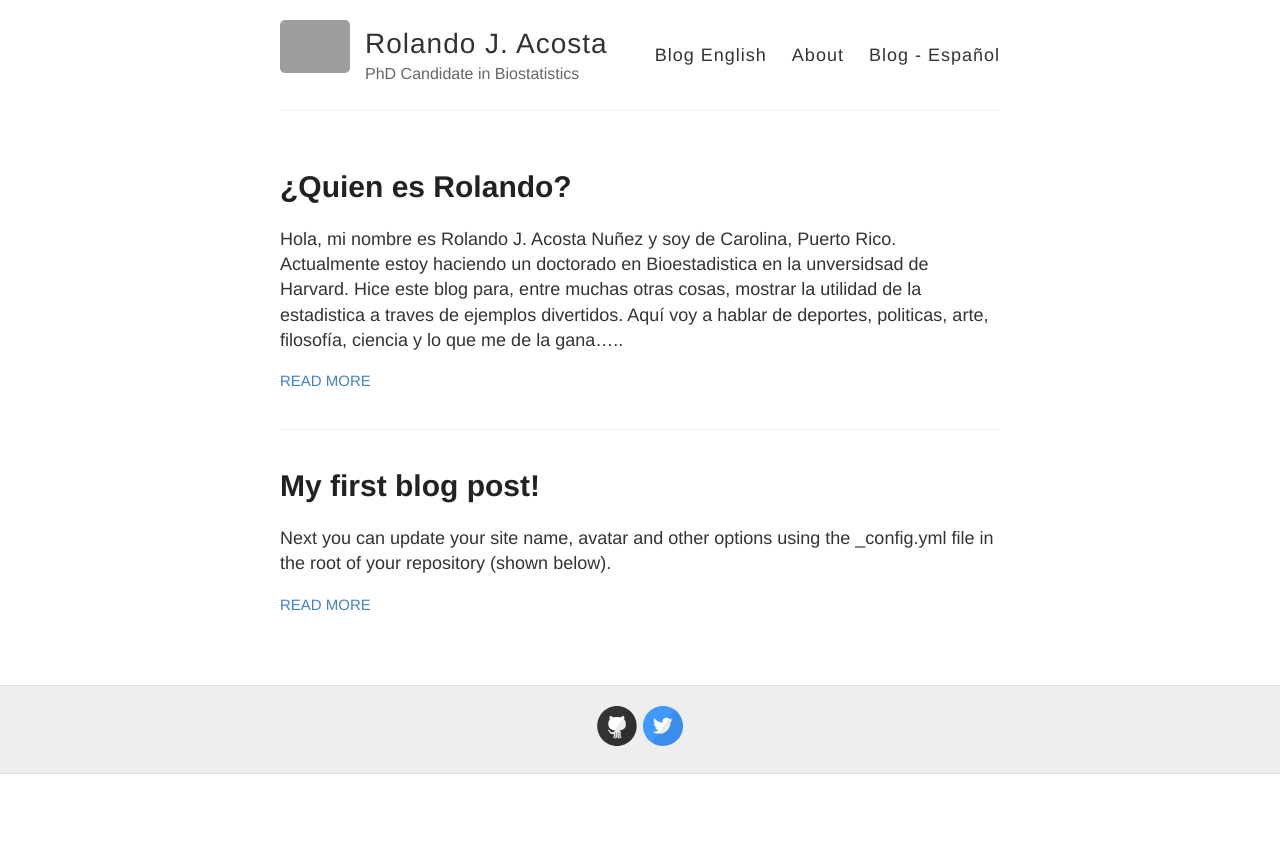
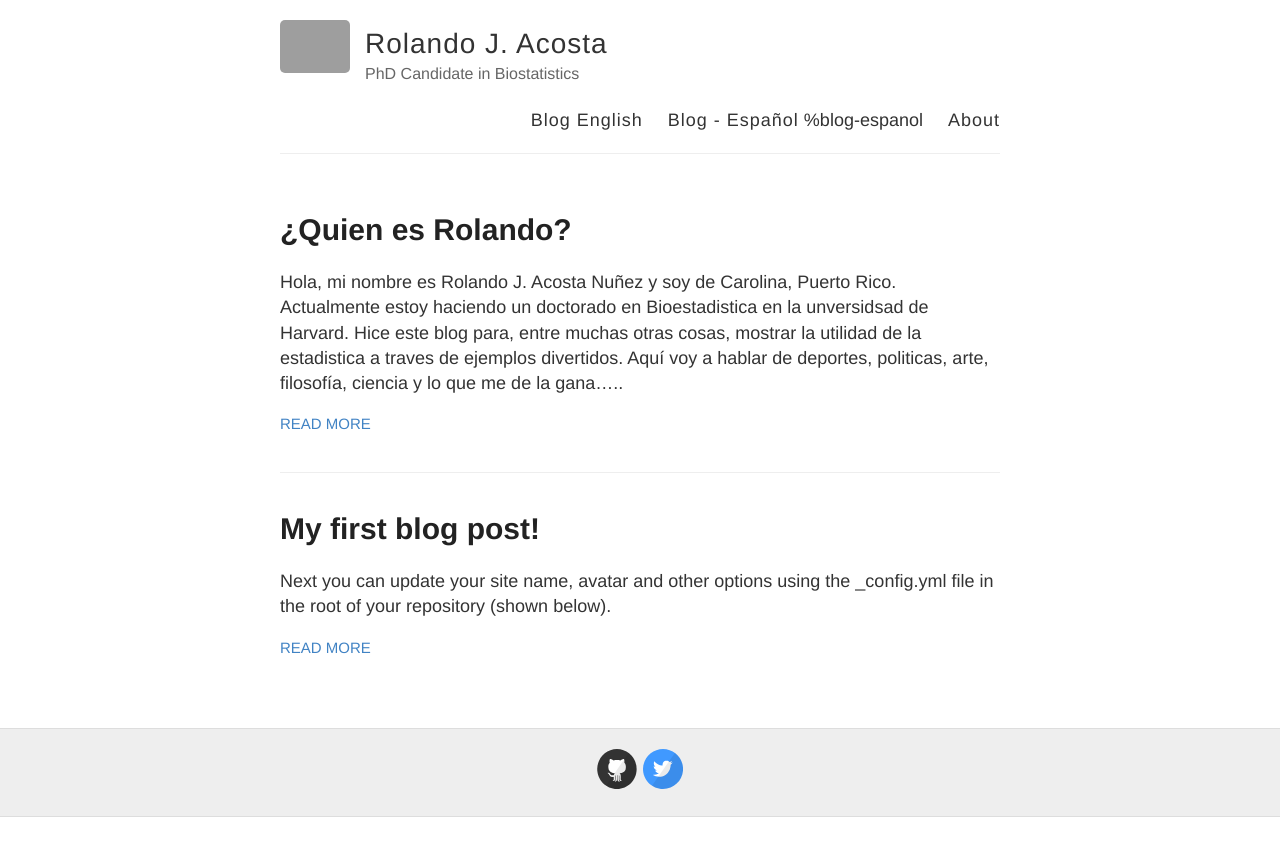
Before and after one commit to RJNunez/old-blog, a Jekyll site: the page built from index.html, in a window 1280 px wide. Shown: the top 856 px of the page. Built offline with Jekyll 4.4.1, drawn with Linux system fonts in a browser that asks for light colours; grey boxes are pictures that could not be loaded.

Commit message:
Update default.html

```diff
--- a/_layouts/default.html
+++ b/_layouts/default.html
@@ -28,8 +28,8 @@
 
           <nav>
             <a href="{{ site.baseurl }}/">Blog English</a>
+            <a href="{{ site.baseurl }}/">Blog - Español</a> %blog-espanol
             <a href="{{ site.baseurl }}/about">About</a>
-            <a href="{{ site.baseurl }}/blog-espanol">Blog - Español</a>
           </nav>
         </header>
       </div>
```
